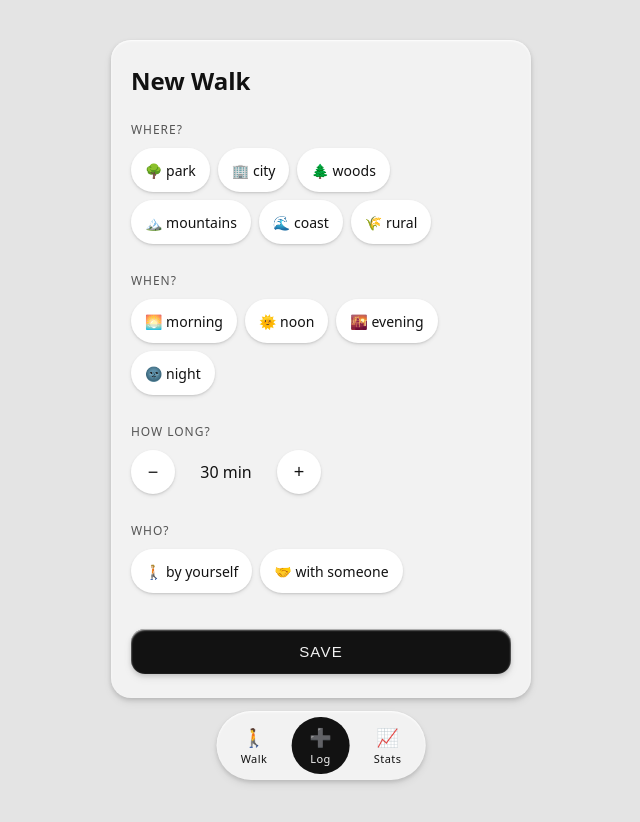
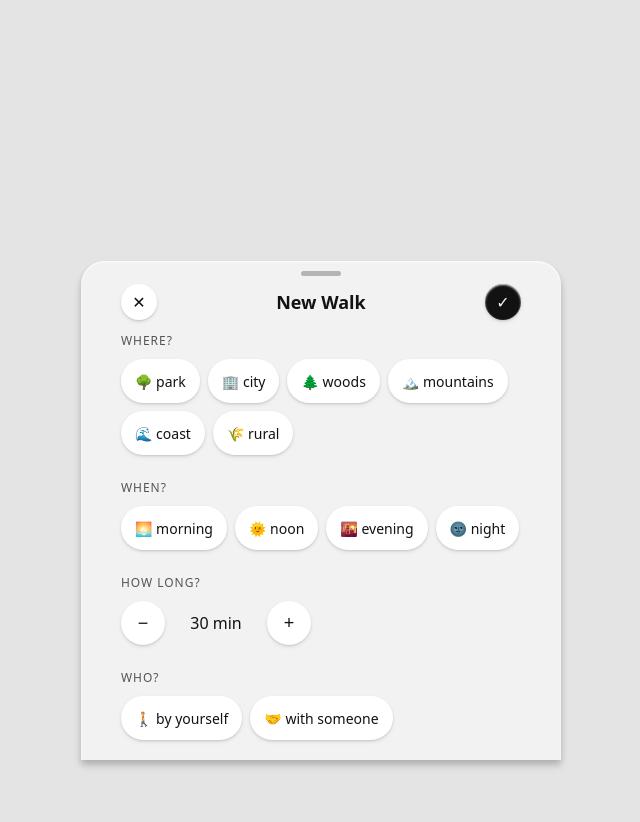
Before and after one commit to xkh-dev/walk-log, a React (Vite) app: page /log in a window 1280 px wide. Shown: the top 822 px of the page, without its empty margins (319-959 px from the left). After the commit the page ends 800 px from the top, so only its background shows below. Built offline with nearby package versions, Linux system fonts and the light colour scheme.

Commit message:
feat: Log is a sheet, hide tab bar on focused screens (Log sheet, All Walks)

```diff
--- a/src/App.css
+++ b/src/App.css
@@ -4,18 +4,52 @@ body {
   font-family: system-ui, sans-serif;
 }
 
+/* ===== Log bottom sheet ===== */
 .log-form {
-  width: calc(100% - 32px);
-  max-width: 420px;
-  margin: 16px auto;
-  padding: 24px 16px;
-  background: var(--bg);          /* a raised panel */
-  border-radius: var(--radius-panel);
-  box-shadow: var(--shadow-m);
-  text-align: left;
+  position: fixed;
+  left: 50%;
+  transform: translateX(-50%);
+  bottom: 0;
+  width: 100%;
+  max-width: 480px;
+  max-height: 90vh;          /* only a cap — scrolls if content is taller */
+  display: flex;
+  flex-direction: column;
+  margin: 0;
+  padding: 0;
+  background: var(--bg);
+  border-radius: 24px 24px 0 0;
+  box-shadow: var(--shadow-l);
 }
-.log-form h1 { font-size: 24px; margin: 0 0 24px; }
-.log-form section { margin-bottom: 28px; }
+
+.sheet-grabber {
+  flex: none;
+  align-self: center;
+  width: 40px; height: 5px;
+  margin: 10px 0 4px;
+  border-radius: 999px;
+  background: var(--text-muted);
+  opacity: 0.4;
+}
+
+.sheet-header {
+  flex: none;
+  display: flex;
+  align-items: center;
+  justify-content: space-between;
+  gap: 12px;
+  padding: 4px 20px 12px;
+}
+.sheet-title { font-size: 18px; margin: 0; }
+
+.sheet-content {
+  overflow-y: auto;          /* NO flex:1 — content keeps its natural height */
+  padding: 0 20px 20px;
+}
+
+/* spacing inside — same as your old card */
+.log-form section { margin-bottom: 24px; }
+.log-form section:last-child { margin-bottom: 0; }
 .log-form label {
   display: block;
   font-size: 12px;
@@ -23,6 +57,21 @@ body {
   color: var(--text-muted);
   margin-bottom: 10px;
 }
+
+.icon-btn {
+  width: 36px; height: 36px;
+  display: flex; align-items: center; justify-content: center;
+  border: none; border-radius: 999px;
+  background: var(--bg-light);
+  color: var(--text);
+  box-shadow: var(--shadow-s);
+  font-size: 16px; cursor: pointer;
+}
+.icon-btn.primary {           /* the ✓ = filled, primary action */
+  background: var(--text);
+  color: var(--bg);
+}
+.icon-btn:active { transform: translateY(1px); box-shadow: var(--shadow-inset); }
 
 /* ===== pill component ===== */
 .pills { display: flex; flex-wrap: wrap; gap: 8px; }
@@ -59,22 +108,6 @@ body {
 }
 .stepper button:active { transform: translateY(1px); box-shadow: var(--shadow-inset); }
 .stepper span { min-width: 70px; text-align: center; }
-
-.save-button {
-  width: 100%;
-  padding: 14px;
-  margin-top: 8px;
-  border: none;
-  border-radius: 14px;
-  background: var(--text);      /* dark, high-contrast primary action */
-  color: var(--bg);
-  font-size: 15px;
-  letter-spacing: 0.08em;
-  cursor: pointer;
-  box-shadow: var(--shadow-m);
-  transition: box-shadow .15s ease, transform .05s ease;
-}
-.save-button:active { transform: translateY(1px); box-shadow: var(--shadow-inset); }
 
 .app { min-height: 100vh; }
 .page { padding-bottom: 96px; }   /* clear space for the fixed tab bar */
--- a/src/App.jsx
+++ b/src/App.jsx
@@ -1,4 +1,4 @@
-import { Routes, Route } from 'react-router-dom';
+import { Routes, Route, useLocation } from 'react-router-dom';
 import Walk from './tabs/Walk';
 import LogForm from './tabs/LogForm';
 import Stats from './tabs/Stats';
@@ -8,6 +8,9 @@ import './theme.css';
 import './App.css';
 
 function App() {
+  const location = useLocation();
+  const showTabBar = ['/', '/stats'].includes(location.pathname);
+
   return (
     <div className="app">
       <main className="page">
@@ -18,7 +21,7 @@ function App() {
           <Route path="/walks" element={<AllWalks />} />
         </Routes>
       </main>
-      <TabBar />
+      {showTabBar && <TabBar />}
     </div>
   );
 }
--- a/src/tabs/LogForm.jsx
+++ b/src/tabs/LogForm.jsx
@@ -1,9 +1,12 @@
+import { useNavigate } from 'react-router-dom';
 import { useState } from 'react';
 import { WHERE_TYPES, WHEN_TYPES, WHO_TYPES } from '../constants.js';
 import PillGroup from '../components/PillGroup.jsx';
 import { saveWalk } from '../storage.js';
 
 function LogForm() {
+  const navigate = useNavigate();
+
   const [duration, setDuration] = useState(30);
   const [whereType, setWhereType] = useState(null);
   const [whenType, setWhenType] = useState(null);
@@ -38,8 +41,15 @@ function handleSave() {
 
   return (
     <div className="log-form">
-      <h1>New Walk</h1>
+      <div className="sheet-grabber" />
 
+      <header className="sheet-header">
+        <button className="icon-btn" onClick={() => navigate(-1)} aria-label="Cancel">✕</button>
+        <h1 className="sheet-title">New Walk</h1>
+        <button className="icon-btn primary" onClick={handleSave} aria-label="Save">✓</button>
+      </header>
+
+      <div className="sheet-content">
         <section>
           <label>WHERE?</label>
           <PillGroup options={WHERE_TYPES} selected={whereType} onSelect={setWhereType} />
@@ -64,8 +74,7 @@ function handleSave() {
           <PillGroup options={WHO_TYPES} selected={whoType} onSelect={setWhoType} />
         </section>
 
-      <button className="save-button" onClick={handleSave}>SAVE</button>
-
+      </div>
     </div>
   );
 }
```
Lines whose indentation alone changed are shown as unchanged.
